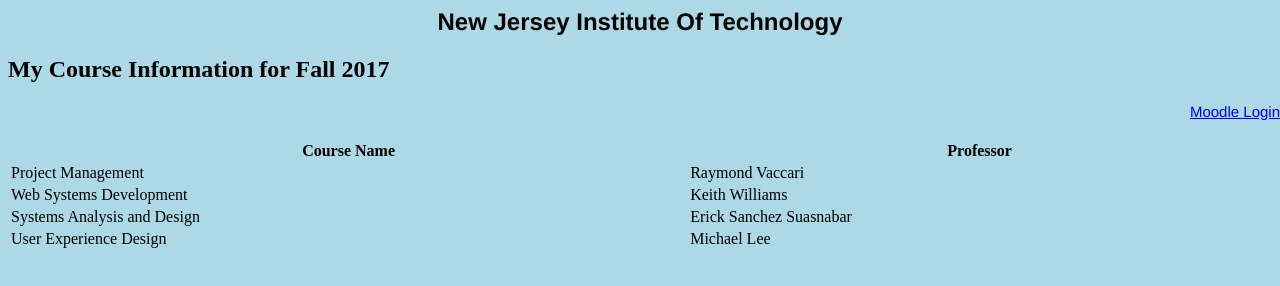
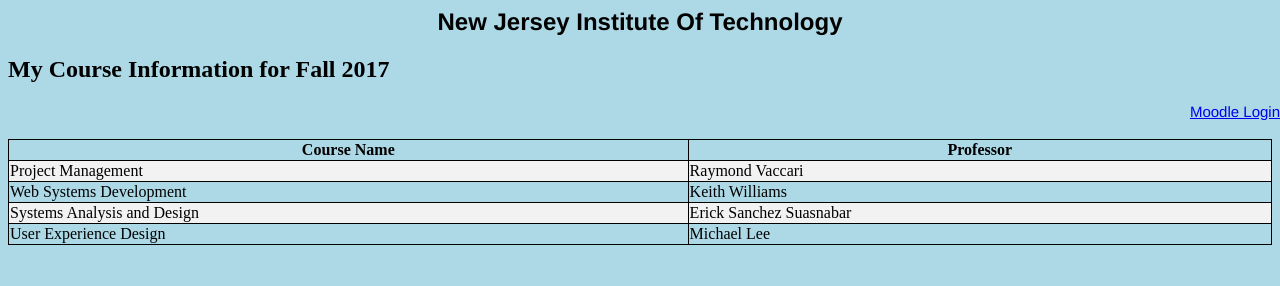
Before and after one commit to tp274/homework2, a plain HTML site: page index.html in a window 1280 px wide. Drawn offline with Linux system fonts and the light colour scheme.

Commit message:
Added css property for table

```diff
--- a/css/style.css
+++ b/css/style.css
@@ -5,11 +5,18 @@ h1{
         }
 a{
   font-family:helvetica Neue,Helvetica,Arial,sans-serif;
-    font-size: 15px;
-      position: absolute;
-        right: 0;
+  font-size: 15px;
+  position: absolute;
+  right: 0;
 	}
 
 body {
     background-color: lightblue;
         }
+
+table, th, td {
+    border: 1px solid black;
+    border-collapse: collapse;
+    }
+
+tr:nth-child(even) {background-color: #f2f2f2}
```
